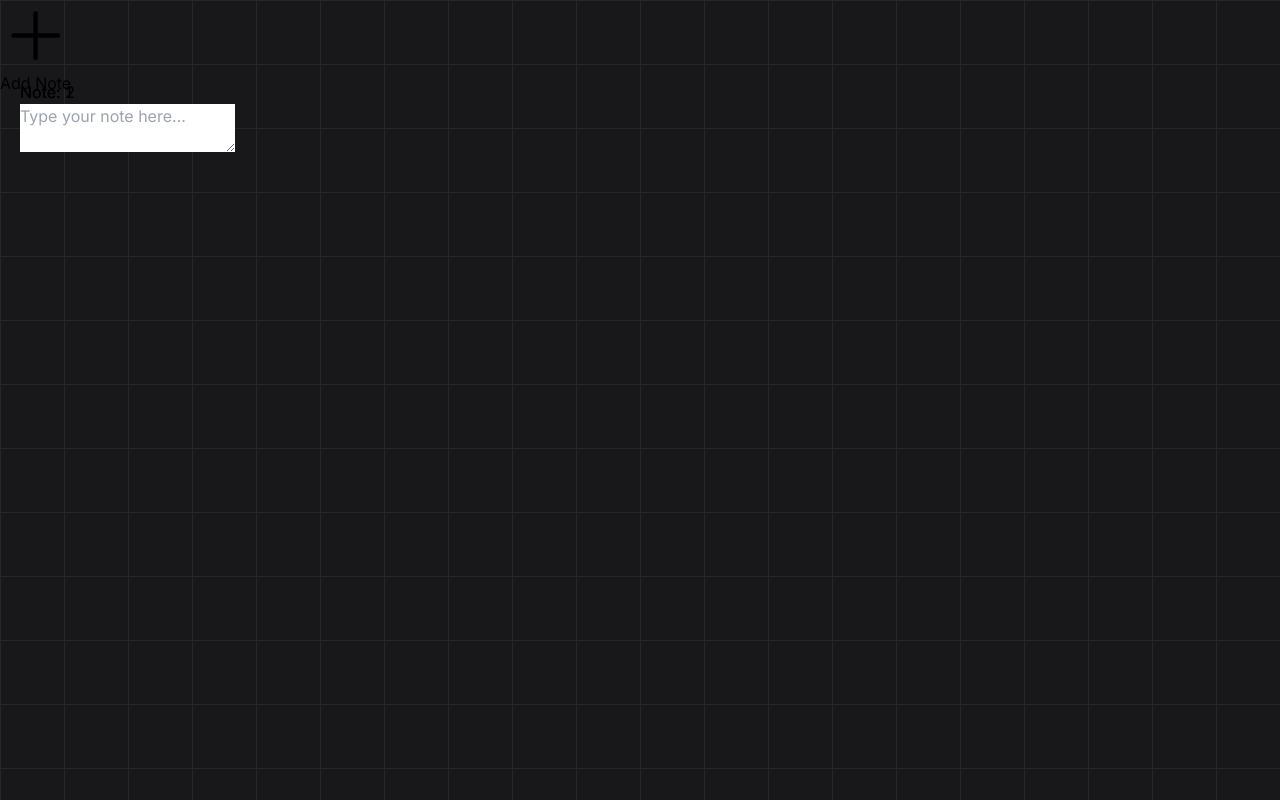
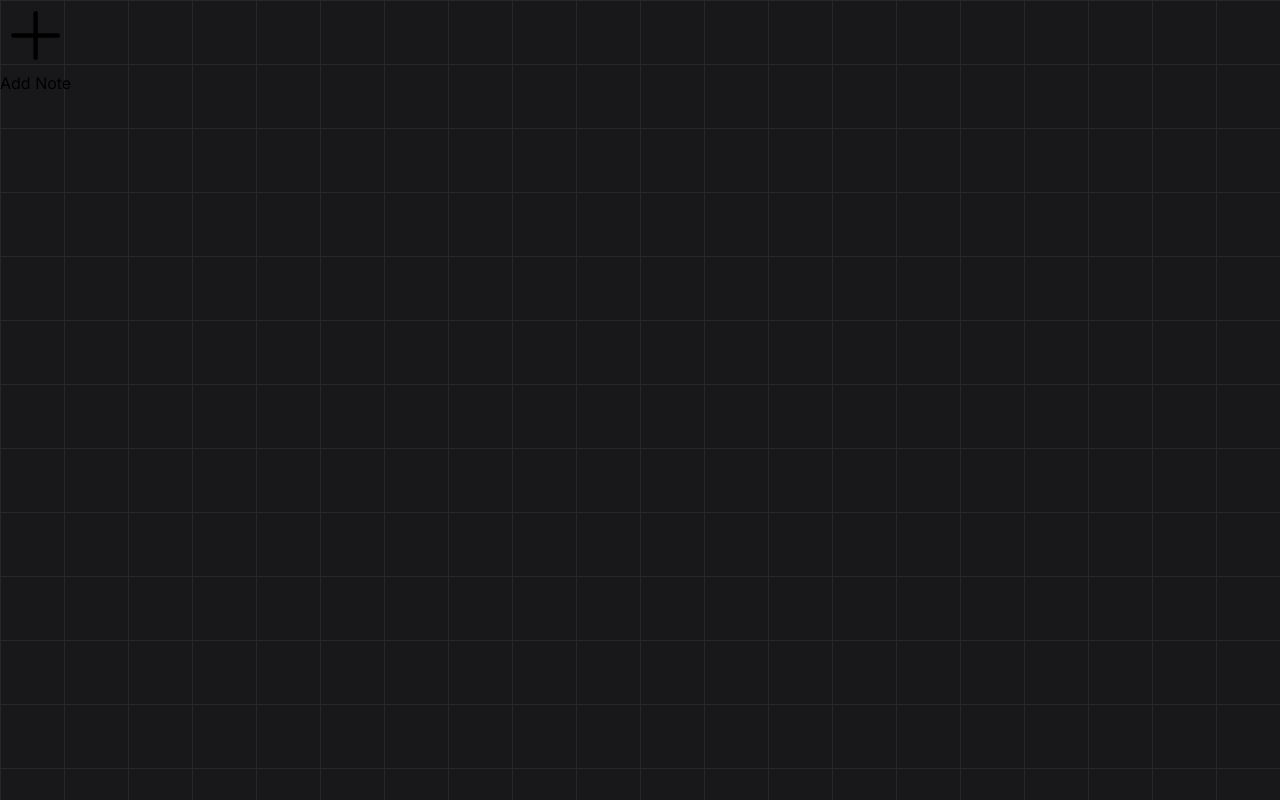
Before and after one commit to robiuzzaman4/v0-stickynotes, a React (Vite) app: page / in a window 1280 px wide. Built offline with nearby package versions, Linux system fonts and the light colour scheme.

Commit message:
refactor: refactoring color constants placement

```diff
--- a/src/components/draggable-note.tsx
+++ b/src/components/draggable-note.tsx
@@ -2,6 +2,7 @@
 import { useEffect, useRef, useState } from "react";
 import { Note } from "../store/notes-store";
 import { XCircleIcon } from "@heroicons/react/24/outline";
+import { colorClasses, colors } from "../constants";
 
 interface DraggableNoteProps {
   note: Note;
@@ -12,21 +13,6 @@ interface DraggableNoteProps {
   updateNoteZIndex: (id: string, zIndex: number) => void;
   index: number;
 }
-const colorClasses = {
-  yellow: "bg-yellow-200 border-yellow-500",
-  green: "bg-green-200 border-green-500",
-  blue: "bg-blue-200 border-blue-500",
-  purple: "bg-purple-200 border-purple-500",
-  pink: "bg-pink-200 border-pink-500",
-};
-
-const colors: (keyof typeof colorClasses)[] = [
-  "yellow",
-  "green",
-  "blue",
-  "purple",
-  "pink",
-];
 
 const DraggableNote = ({
   note,
--- a/src/components/sticky-notes.tsx
+++ b/src/components/sticky-notes.tsx
@@ -1,5 +1,4 @@
-/* eslint-disable react-hooks/exhaustive-deps */
-import { useEffect, useRef } from "react";
+import { useRef } from "react";
 import { useNoteStore } from "../store/notes-store";
 import DraggableNote from "./draggable-note";
 import { PlusIcon } from "@heroicons/react/24/outline";
@@ -15,12 +14,6 @@ const StickyNotes = () => {
     updateNoteZIndex,
   } = useNoteStore();
   const containerRef = useRef<HTMLDivElement>(null);
-
-  useEffect(() => {
-    if (notes.length === 0) {
-      handleAddNote();
-    }
-  }, [notes]);
 
   const handleAddNote = () => {
     const x = 20;
--- /dev/null
+++ b/src/constants/index.ts
@@ -0,0 +1,15 @@
+export const colorClasses = {
+  yellow: "bg-yellow-200 border-yellow-500",
+  green: "bg-green-200 border-green-500",
+  blue: "bg-blue-200 border-blue-500",
+  purple: "bg-purple-200 border-purple-500",
+  pink: "bg-pink-200 border-pink-500",
+};
+
+export const colors: (keyof typeof colorClasses)[] = [
+  "yellow",
+  "green",
+  "blue",
+  "purple",
+  "pink",
+];
```
